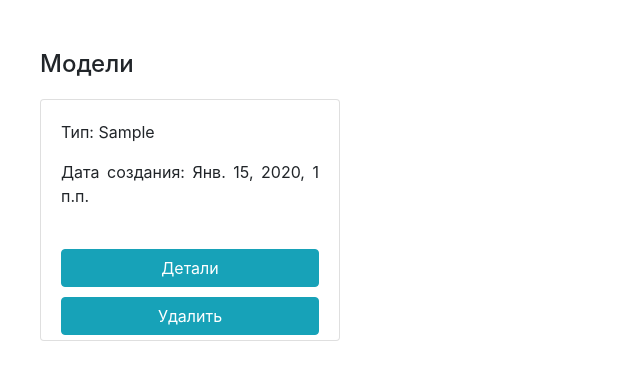
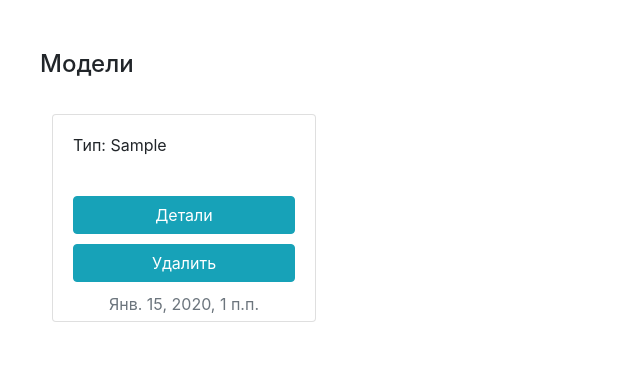
Before and after one commit to sophiekh/django_dataapp, a Django app: page /toolapp/dataset/1/models/ in a window 1280 px wide. Shown: the part 60-440 px from the top of the page, without its empty margins (0-640 px from the left). Run offline with Django 3.2, Linux system fonts and the light colour scheme; a user stored in the database is signed in; tables that the repository leaves empty hold one stand-in row (values such as "Sample post"); some libraries are stand-ins or nearby versions.

Commit message:
fix: fix homepage, model_list and result_detail layout

```diff
--- a/templates/home.html
+++ b/templates/home.html
@@ -32,4 +32,8 @@
         </div>
     {% endfor %}
   </div>
+  {% else %}
+    <p>Нет загруженных датасетов.</p>
+  {% endif %}
+</div>
 {% endblock %}
--- a/templates/model_list.html
+++ b/templates/model_list.html
@@ -21,13 +21,15 @@
   {% if models %}
     <div class= "flex">
       {% for dataModel in models %}
-        <div class="card" style="width: 25%;">
+        <div class="dataset-card card">
           <div class= "card-body">
-            <p>Тип: {{ dataModel.modelType }}</p>
-            <p>Дата создания: {{dataModel.date}}</p>
+            <p class= "description">Тип: {{ dataModel.modelType }}</p>
           </div>
-        <a class= "btn btn-info options" href="{% url 'model_detail' pk=dataModel.pk %}">Детали</a>
-        <a class= "btn btn-info options" href="{% url 'delete_model' pk=dataModel.pk %}" onclick="return confirm('Подтвердите удаление');">Удалить</a>
+          <a class= "btn btn-info options" href="{% url 'model_detail' pk=dataModel.pk %}">Детали</a>
+          <a class= "btn btn-info options" href="{% url 'delete_model' pk=dataModel.pk %}" onclick="return confirm('Подтвердите удаление');">Удалить</a>
+          <div class="date text-muted">
+            {{dataModel.date}}
+          </div>
         </div>
       {% endfor %}
     </div>
```
Also changed, not shown: templates/result_detail.html (+7 -3 lines). Lines whose indentation alone changed are shown as unchanged.
